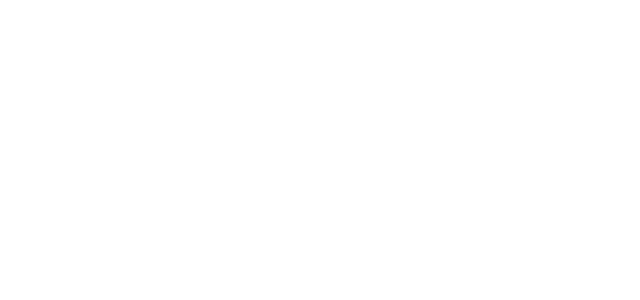
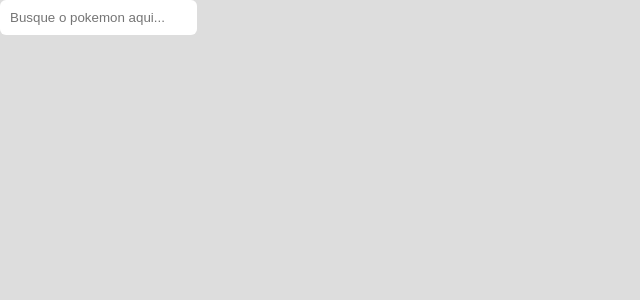
Before and after one commit to marinafaria/ngx-pokemon, an Angular app: page / in a window 1280 px wide. Shown: the top 300 px of the page, without its empty margins (0-640 px from the left). Built offline with nearby package versions, Linux system fonts and the light colour scheme.

Commit message:
service pokedex

```diff
--- a/src/app/app.module.ts
+++ b/src/app/app.module.ts
@@ -1,5 +1,6 @@
 import { BrowserModule } from '@angular/platform-browser';
 import { NgModule } from '@angular/core';
+import { HttpClientModule } from '@angular/common/http';
 
 import { AppRoutingModule } from './app-routing.module';
 import { AppComponent } from './app.component';
@@ -10,7 +11,8 @@ import { AppComponent } from './app.component';
   ],
   imports: [
     BrowserModule,
-    AppRoutingModule
+    AppRoutingModule,
+    HttpClientModule
   ],
   providers: [],
   bootstrap: [AppComponent]
--- a/src/app/modules/home/home.component.html
+++ b/src/app/modules/home/home.component.html
@@ -0,0 +1 @@
+<app-search-bar></app-search-bar>
--- a/src/app/modules/home/home.module.ts
+++ b/src/app/modules/home/home.module.ts
@@ -1,13 +1,15 @@
 import { NgModule } from '@angular/core';
 import { CommonModule } from '@angular/common';
 import { HomeComponent } from './home.component';
-import {HomeRoutingModule} from './home-routing.module';
+import { HomeRoutingModule } from './home-routing.module';
+import { SearchBarModule } from 'src/app/shared/search-bar/search-bar.module';
 
 @NgModule({
   declarations: [HomeComponent],
   imports: [
     CommonModule,
-    HomeRoutingModule
+    HomeRoutingModule,
+    SearchBarModule
   ]
 })
 export class HomeModule { }
--- /dev/null
+++ b/src/app/shared/search-bar/search-bar.component.html
@@ -0,0 +1,3 @@
+<form [formGroup]="form">
+    <input type="text" formControlName="searchInput" placeholder="Busque o pokemon aqui...">
+</form>
--- /dev/null
+++ b/src/app/shared/search-bar/search-bar.component.scss
@@ -0,0 +1,6 @@
+input {
+    padding: 10px;
+    border: none;
+    border-radius: 6px;
+    outline: none;
+}
--- /dev/null
+++ b/src/app/shared/search-bar/search-bar.component.ts
@@ -0,0 +1,43 @@
+import { Component, OnDestroy, OnInit } from '@angular/core';
+import { FormBuilder, FormGroup } from '@angular/forms';
+import { Subject, Subscription } from 'rxjs';
+import { debounceTime, takeUntil } from 'rxjs/operators';
+
+@Component({
+  selector: 'app-search-bar',
+  templateUrl: './search-bar.component.html',
+  styleUrls: ['./search-bar.component.scss']
+})
+export class SearchBarComponent implements OnInit, OnDestroy {
+
+  form: FormGroup;
+  destroy$ = new Subject();
+  formSubscription: Subscription;
+
+  constructor(
+    private fb: FormBuilder
+  ) { }
+
+  ngOnInit(): void {
+    this.form = this.fb.group({
+      searchInput: ''
+    });
+    this.handleForm();
+  }
+
+  handleForm(): void {
+    this.form.controls.searchInput.valueChanges
+    .pipe(
+      takeUntil(this.destroy$),
+      debounceTime(1000)
+    )
+    .subscribe(value => {
+      console.log(value);
+    });
+  }
+
+  ngOnDestroy(): void {
+    this.destroy$.next();
+    this.destroy$.complete();
+  }
+}
--- a/src/environments/environment.prod.ts
+++ b/src/environments/environment.prod.ts
@@ -1,3 +1,4 @@
 export const environment = {
-  production: true
+  production: true,
+  baseApiUrl: 'https://pokeapi.co/api/v2/'
 };
--- a/src/environments/environment.ts
+++ b/src/environments/environment.ts
@@ -3,7 +3,8 @@
 // The list of file replacements can be found in `angular.json`.
 
 export const environment = {
-  production: false
+  production: false,
+  baseApiUrl: 'https://pokeapi.co/api/v2/'
 };
 
 /*
--- a/src/styles.scss
+++ b/src/styles.scss
@@ -1 +1,13 @@
 /* You can add global styles to this file, and also import other style files */
+* {
+    box-sizing: border-box;
+}
+
+html, body {
+    padding: 0;
+    margin: 0;
+}
+
+body {
+    background-color: #ddd;
+}
```
Also changed, not shown: src/app/core/services/pokedex.service.ts (added, +23 -0 lines), src/app/shared/search-bar/search-bar.module.ts (added, +18 -0 lines), 2 other files (tests, documents, lock files or other folders).
